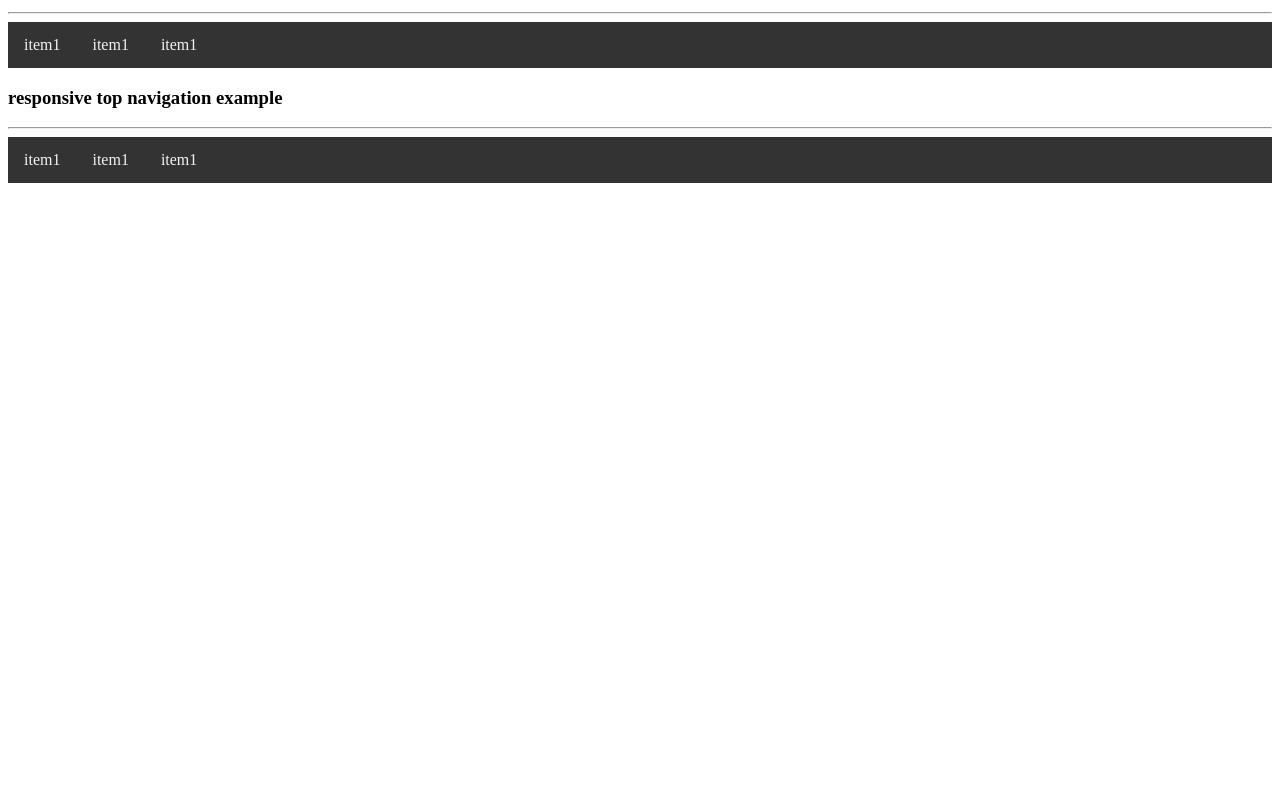
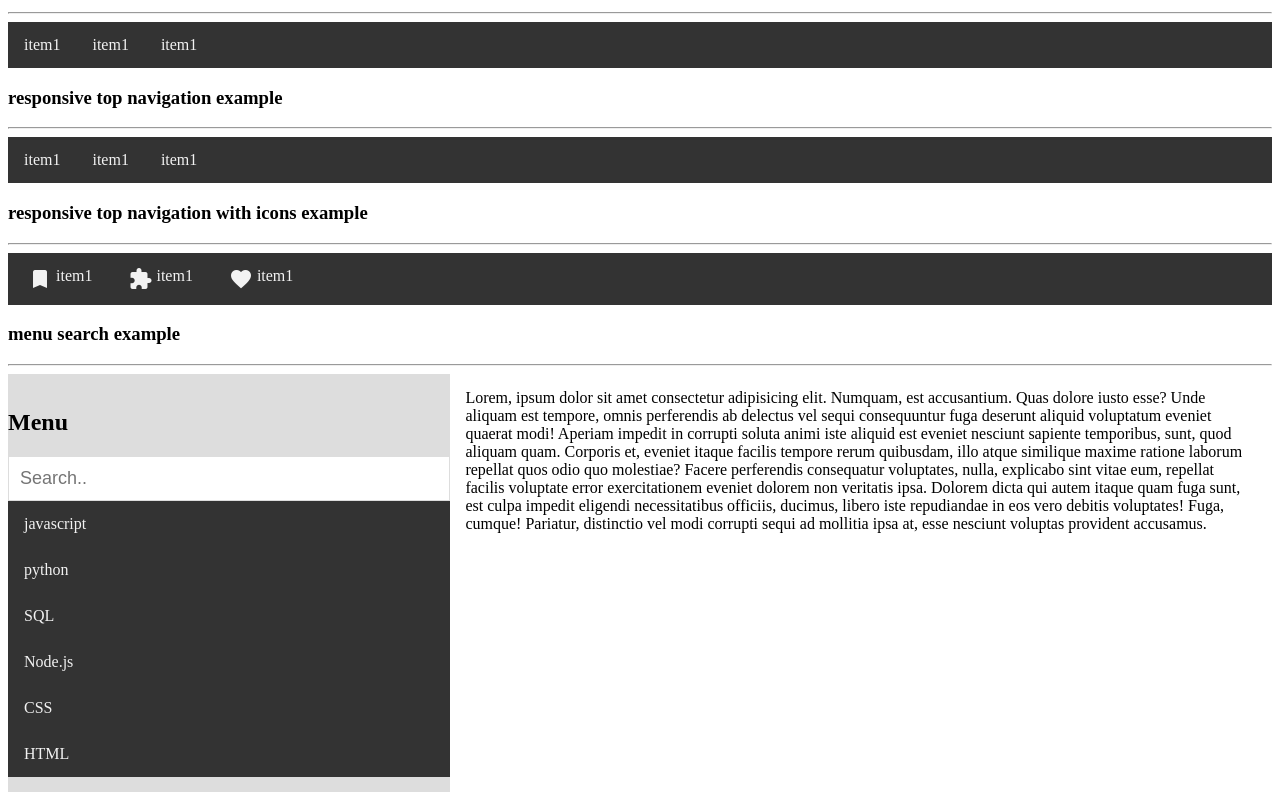
Before and after one commit to caizhiyuannn/w3schools-vue-components, a Vue app: page / in a window 1280 px wide. Shown: the part 930-1730 px from the top of the page. Before the commit the page ends 1121 px from the top, so only its background shows below. Built offline with nearby package versions, Linux system fonts and the light colour scheme.

Commit message:
support search menu

```diff
--- a/packages/menu/menu-item.vue
+++ b/packages/menu/menu-item.vue
@@ -39,6 +39,7 @@ export default {
 .w3c__menu-item a {
   display: flex;
   padding: 14px 16px;
+  width: 100%;
   text-align: center;
   text-decoration: none;
   color: #f2f2f2;
--- /dev/null
+++ b/packages/menu/menu.md
@@ -0,0 +1,21 @@
+# 菜单实现集合
+
+菜单样式布局比较好处理， 通过 css 进行布局即可。
+
+菜单点击状态， 通过 menu 容器进行集中收集 menu-item 各菜单项来进行管理。思路跟 tabs 差不过， 通过 `this.$slots.default` 获取子组件进行编排，逐一添加 index 进行索引标识。 `activeIndex` 保存点击状态， menu-item UI 组件判断父组件 `activeIndex === index` 则改变 css 点击样式。
+
+## 顶部菜单
+
+单纯顶部菜单比较好处理， 通过 css 进行布局即可。
+
+## 响应式顶部菜单
+
+知识点：
+
+- 利用 `@media` 媒体查询，动态改变组件 css 完成隐藏和显示
+- 使用 flexbox 切换布局
+- 菜单 右边置顶 使用 `position` 定位
+
+## 图标菜单
+
+使用 Google material design icons
--- a/src/app.vue
+++ b/src/app.vue
@@ -3,17 +3,20 @@
     <accordion-example></accordion-example>
     <tabs-example></tabs-example>
     <menu-example></menu-example>
+    <menu-search-example />
   </div>
 </template>
 
 <script>
 import Tabs from './views/tabs';
 import Accordion from './views/accordion';
-import Menu from './views/menu.vue';
+import Menu from './views/menu/menu.vue';
+import MenuSearch from './views/menu/menu-search';
 
 export default {
   name: 'app',
   components: {
+    'menu-search-example': MenuSearch,
     'menu-example': Menu,
     'tabs-example': Tabs,
     'accordion-example': Accordion
--- /dev/null
+++ b/src/views/menu/menu-search.vue
@@ -0,0 +1,92 @@
+<template>
+  <div class="menu-search">
+    <h3>menu search example</h3>
+    <hr />
+    <div class="menu-flex">
+      <div class="left-side">
+        <h2>Menu</h2>
+        <input
+          type="text"
+          v-model="searchText"
+          placeholder="Search.."
+          title="Type in a category"
+          id="search"
+        />
+        <w3c-menu class="menus">
+          <w3c-menu-item v-for="(menu, index) of menuLists" :key="index">{{ menu.name }}</w3c-menu-item>
+        </w3c-menu>
+      </div>
+      <div
+        class="right-side"
+      >Lorem, ipsum dolor sit amet consectetur adipisicing elit. Numquam, est accusantium. Quas dolore iusto esse? Unde aliquam est tempore, omnis perferendis ab delectus vel sequi consequuntur fuga deserunt aliquid voluptatum eveniet quaerat modi! Aperiam impedit in corrupti soluta animi iste aliquid est eveniet nesciunt sapiente temporibus, sunt, quod aliquam quam. Corporis et, eveniet itaque facilis tempore rerum quibusdam, illo atque similique maxime ratione laborum repellat quos odio quo molestiae? Facere perferendis consequatur voluptates, nulla, explicabo sint vitae eum, repellat facilis voluptate error exercitationem eveniet dolorem non veritatis ipsa. Dolorem dicta qui autem itaque quam fuga sunt, est culpa impedit eligendi necessitatibus officiis, ducimus, libero iste repudiandae in eos vero debitis voluptates! Fuga, cumque! Pariatur, distinctio vel modi corrupti sequi ad mollitia ipsa at, esse nesciunt voluptas provident accusamus.</div>
+    </div>
+  </div>
+</template>
+
+<script>
+export default {
+  name: 'menu-search-example',
+  data() {
+    return {
+      searchText: '',
+      menus: [
+        {
+          name: 'javascript'
+        },
+        {
+          name: 'python'
+        },
+        {
+          name: 'SQL'
+        },
+        {
+          name: 'Node.js'
+        },
+        {
+          name: 'CSS'
+        },
+        {
+          name: 'HTML'
+        }
+      ]
+    };
+  },
+  computed: {
+    menuLists: function() {
+      return this.menus.filter(v =>
+        v.name.toLowerCase().includes(this.searchText.toLowerCase().trim())
+      );
+    }
+  }
+};
+</script>
+<style lang="scss" scoped>
+.menu-flex {
+  display: flex;
+}
+.left-side {
+  flex: 35%;
+  padding: 15px 0;
+  background-color: #ddd;
+  box-sizing: border-box;
+}
+
+.right-side {
+  box-sizing: border-box;
+  flex: 65%;
+  padding: 15px;
+}
+
+#search {
+  width: 100%;
+  font-size: 18px;
+  box-sizing: border-box;
+  padding: 11px;
+  border: 1px solid #ddd;
+}
+
+.menus {
+  display: flex;
+  flex-direction: column;
+}
+</style>
--- a/src/views/menu.vue
+++ b/src/views/menu/menu.vue
@@ -17,6 +17,23 @@
       <div class="menu-icon" @click="menuActive = !menuActive">
         <span class="material-icons">menu</span>
       </div>
+    </w3c-menu>
+
+    <h3>responsive top navigation with icons example</h3>
+    <hr />
+    <w3c-menu>
+      <w3c-menu-item @click="action">
+        <span class="material-icons menu-item-icon">bookmark</span>
+        <span>item1</span>
+      </w3c-menu-item>
+      <w3c-menu-item>
+        <span class="material-icons menu-item-icon">extension</span>
+        <span>item1</span>
+      </w3c-menu-item>
+      <w3c-menu-item>
+        <span class="material-icons menu-item-icon">favorite</span>
+        <span>item1</span>
+      </w3c-menu-item>
     </w3c-menu>
   </div>
 </template>
@@ -47,6 +64,10 @@ export default {
   display: none;
 }
 
+.menu-item-icon {
+  padding: 0 4px;
+}
+
 @media screen and (max-width: 600px) {
   .responsive-menu .menu-item:not(:first-child) {
     display: none;
```
